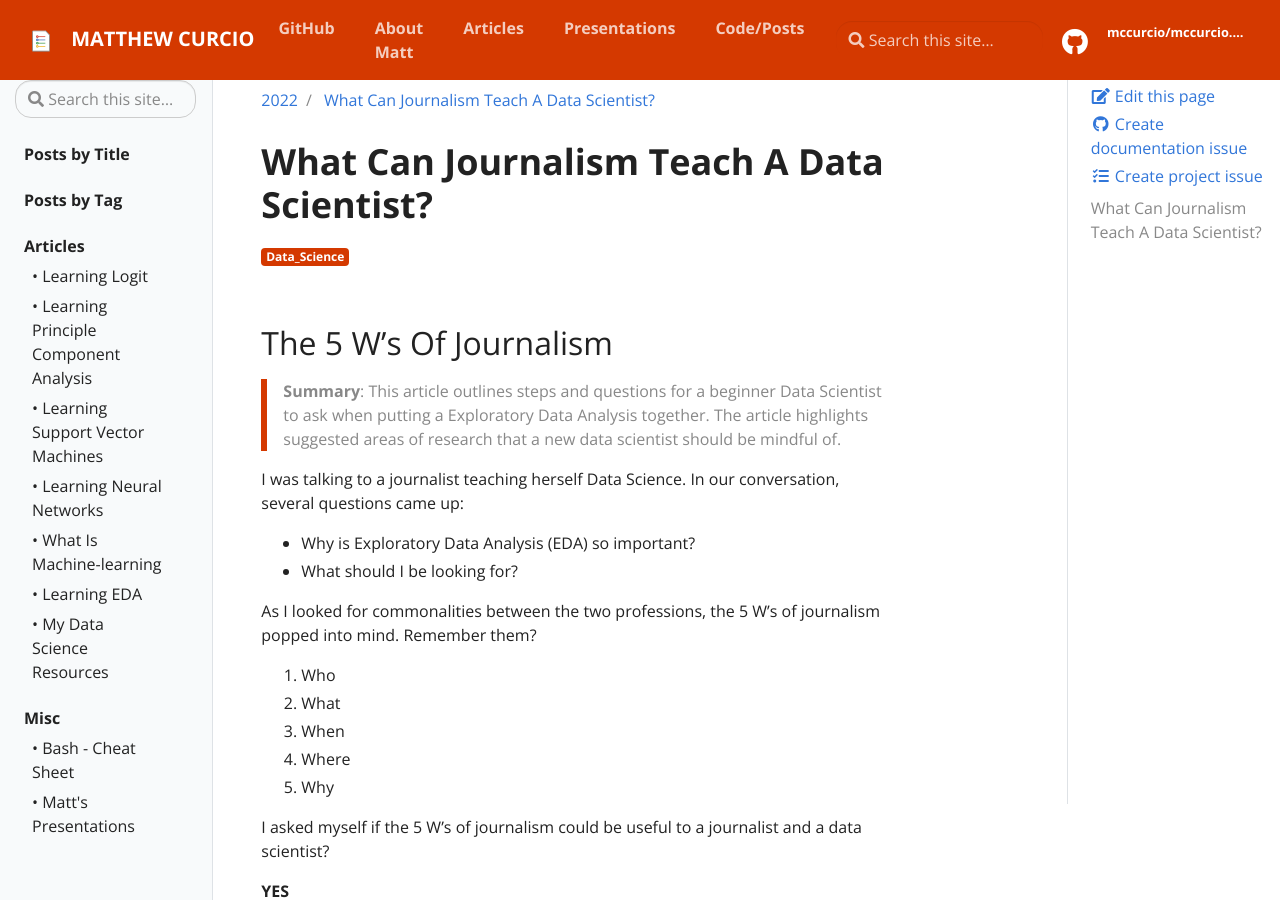
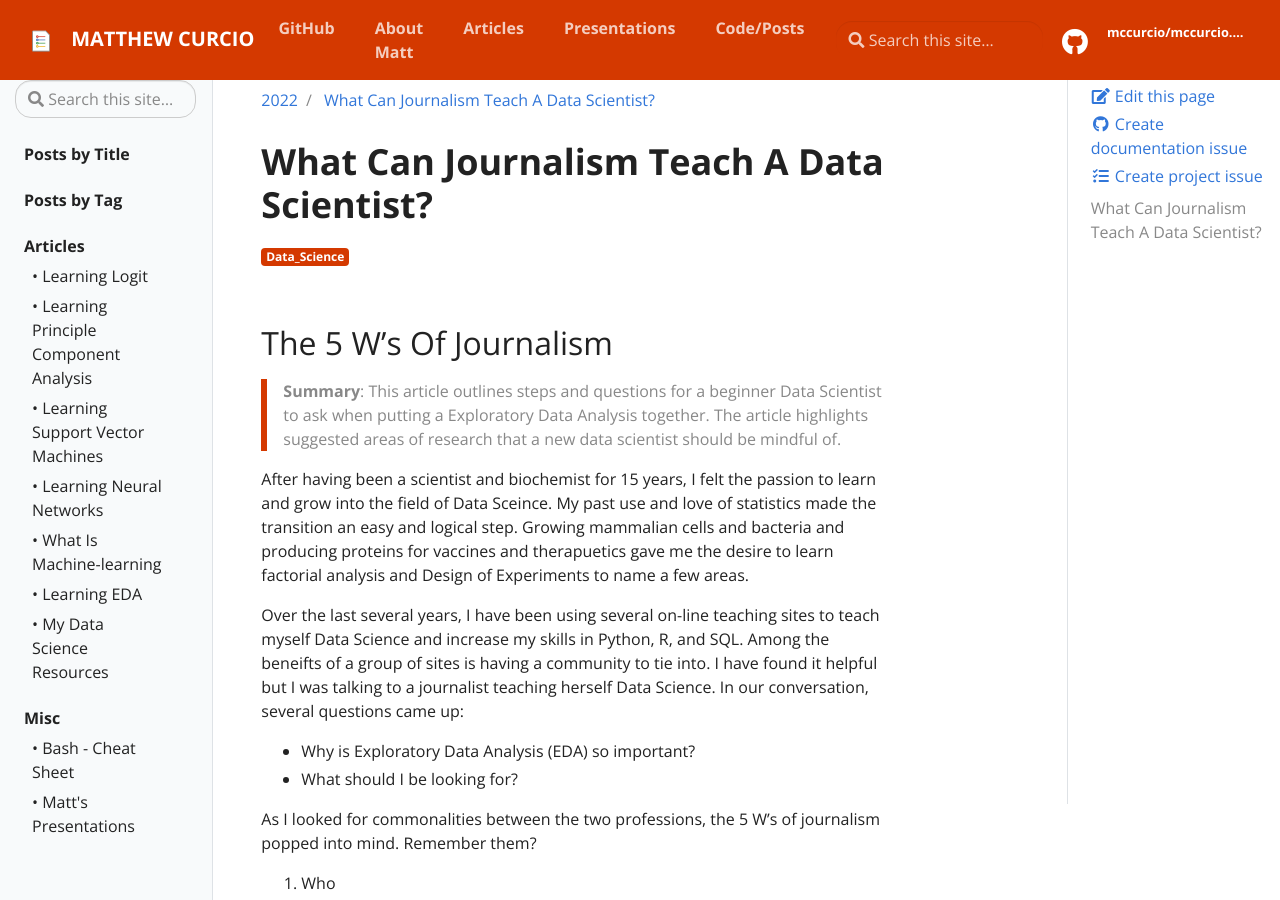
Before and after one commit to mccurcio/mccurcio.github.io, a Jekyll site: the page built from _posts/data_science/2022-07-06-journalism-ds.md, in a window 1280 px wide and 900 px high. Built offline with Jekyll 4.4.1, drawn with Linux system fonts in a browser that asks for light colours; our own code applies the rules of GitHub Pages for plain Markdown files; some of the changed text lies outside the part shown.

Commit message:
Added to journalism-ds

```diff
--- a/_posts/data_science/2022-07-06-journalism-ds.md
+++ b/_posts/data_science/2022-07-06-journalism-ds.md
@@ -7,7 +7,9 @@ tags: Data_Science
 
 >**Summary**: This article outlines steps and questions for a beginner Data Scientist to ask when putting a Exploratory Data Analysis together. The article highlights suggested areas of research that a new data scientist should be mindful of.
 
-I was talking to a journalist teaching herself Data Science. In our conversation, several questions came up:
+After having been a scientist and biochemist for 15 years, I felt the passion to learn and grow into the field of Data Sceince. My past use and love of statistics made the transition an easy and logical step. Growing mammalian cells and bacteria and producing proteins for vaccines and therapuetics gave me the desire to learn factorial analysis and Design of Experiments to name a few areas.
+
+Over the last several years, I have been using several on-line teaching sites to teach myself Data Science and increase my skills in Python, R, and SQL. Among the beneifts of a group of sites is having a community to tie into. I have found it helpful but I was talking to a journalist teaching herself Data Science. In our conversation, several questions came up:
 
 - Why is Exploratory Data Analysis (EDA) so important?
 - What should I be looking for?
@@ -35,7 +37,8 @@ Journalists may interrogate and scrutinize their eye-witness interviews. They ma
 ## The Scientific Method
 
 <img src="\assets\img\scientific-method.png" alt="6 steps of the scientific method" width="790" height="400">
-Do journalists use something analogous?
+
+*Do journalists use something analogous?*
 
 1. Ask a question
 2. Observe the data
@@ -54,7 +57,11 @@ A clear and often simple question at the beginning can help steer your research.
 
 - *What* question(s) are you interested in answering?
 
-**Start Simple**. Remember, the journey of a thousand miles starts with one step.
+**Start Simple**. Asking small questions with a limited scope will make the exploration go more smoothly. When your variable of interest rises does your response also rise?
+
+At the exploratory stage, is it common to ask whether there are correlations between variables and your target-response variable.
+
+Remember, the journey of a thousand miles starts with one step.
 
 After your questions have been well-thought-out, two questions come to my mind when I sum up *Exploratory Data Analysis*:
 
```
